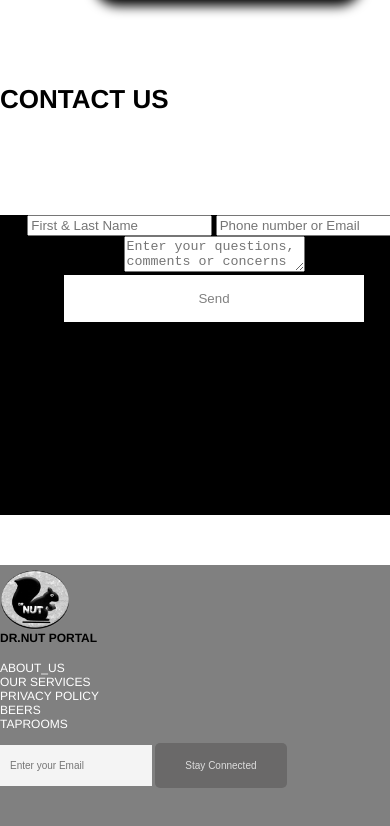
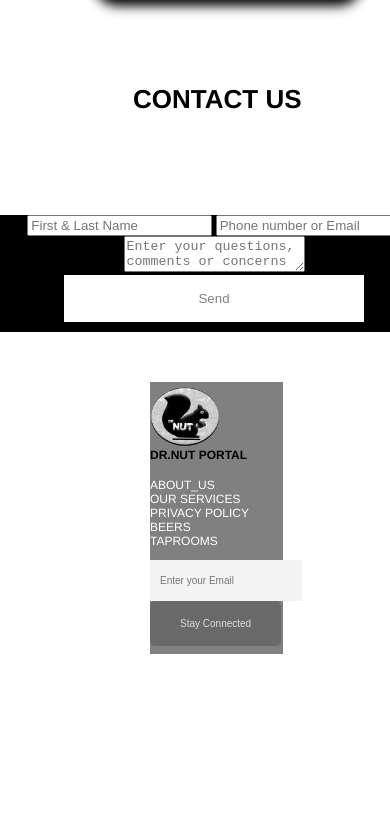
Before and after one commit to Jerryjerry18/junish_logan_Midterm, a plain HTML site: page mobile_beers.html in a window 390 px wide. Shown: the part 2458-3284 px from the top of the page. After the commit the page ends 3112 px from the top, so only its background shows below. Drawn offline with Linux system fonts and the light colour scheme.

Commit message:
Update beer_mobile.css

```diff
--- a/css/beer_mobile.css
+++ b/css/beer_mobile.css
@@ -184,6 +184,7 @@ a {
 
 #contact{
   margin-top: 90px;
+  margin-left: 133px;
   font-size: 26px;
 }
 
@@ -217,12 +218,6 @@ height: 300px;
   margin-top: 100px;
   margin-left: 10px;
 height: 350px;
-}
-
-
-#contact-us{
-  height: 300px;
-  margin-top: 100px;
 }
 
 
@@ -270,7 +265,7 @@ height: 350px;
 
 
 #contact-us{
-  height: 300px;
+  height: 117px;
   margin-top: 100px;
 }
 
@@ -281,10 +276,11 @@ height: 350px;
 
 #footer-section{
   margin-top: 50px;
-  width: 430px;
+  margin-left: 150px;
+  width: 133px;
   background-color: gray;
 
-  height: 350px;
+  height: 272px;
 
 }
 
```
